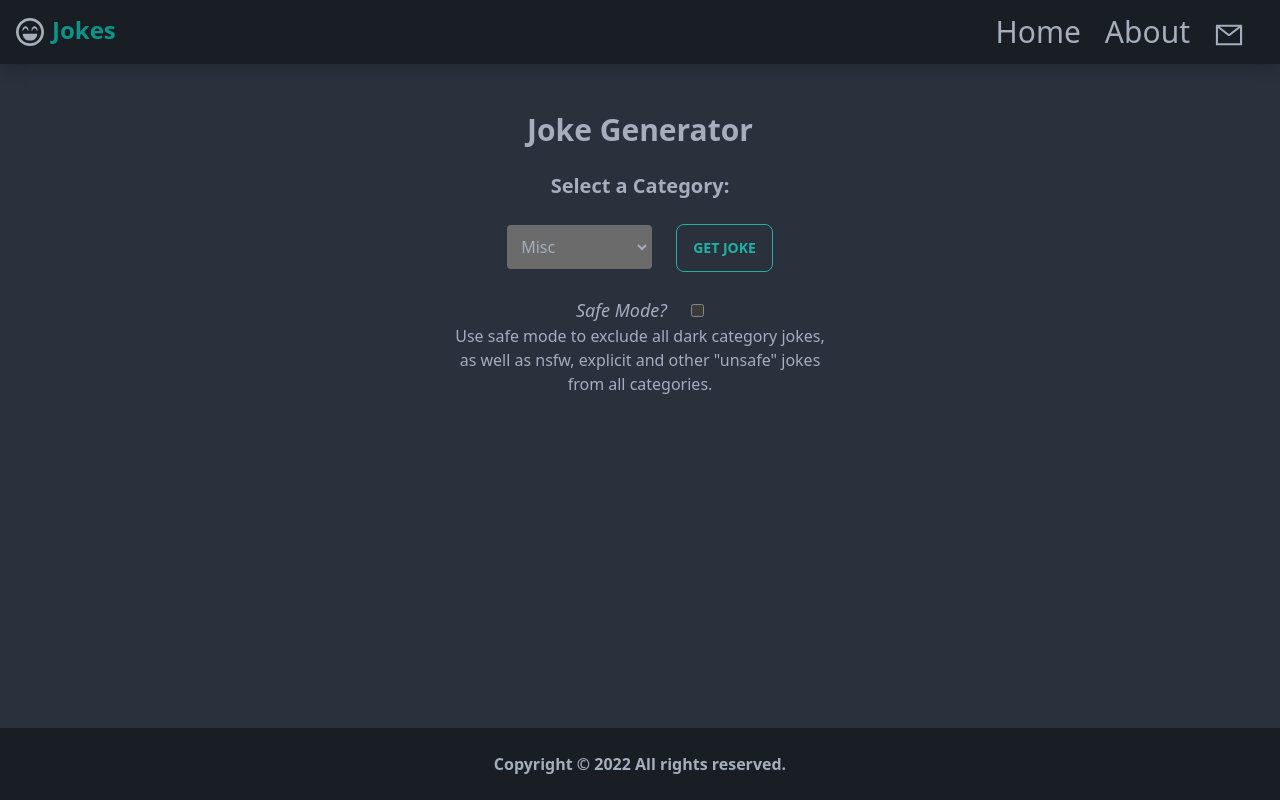
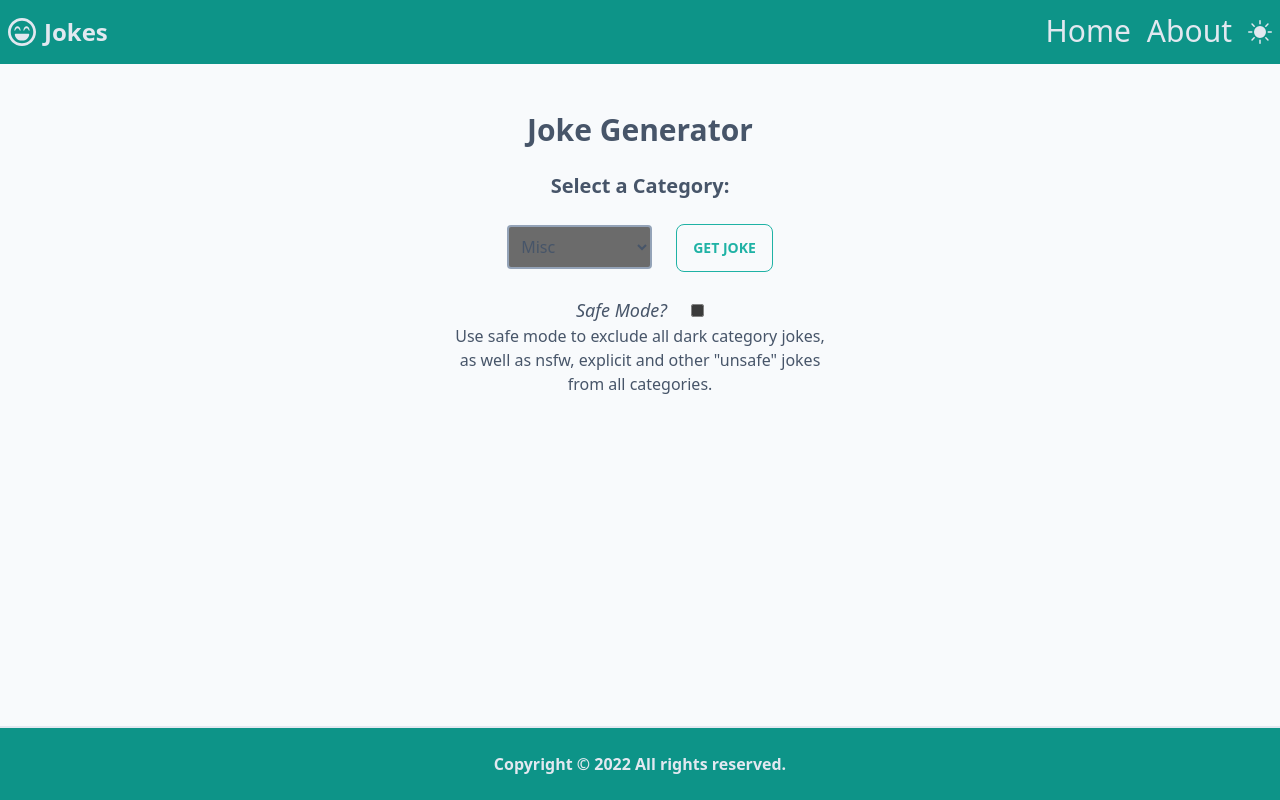
Before and after one commit to patricia-hurst/githubfinder-course-project, a React (Create React App) app: page / in a window 1280 px wide. Built offline with nearby package versions, Linux system fonts and the light colour scheme.

Commit message:
Merge branch 'master' of https://github.com/patricia-hurst/githubfinder-course-project

```diff
--- a/src/App.js
+++ b/src/App.js
@@ -3,6 +3,7 @@ import { JokeProvider } from './context/JokeContext';
 
 import Navbar from './components/layout/Navbar';
 import Footer from './components/layout/Footer';
+import Background from './components/ui/Background';
 
 import Home from './pages/Home';
 import About from './pages/About';
@@ -12,7 +13,7 @@ const App = () => {
   return (
     <JokeProvider>
       <Router>
-        <div className="flex flex-col h-screen">
+        <Background>
           <Navbar />
           {/* use flex-grow: 1 (grow) to let main content fill screen and push footer to bottom for fake sticky-effect */}
           <main className="container mx-auto px-2 pb-12 grow">
@@ -24,7 +25,7 @@ const App = () => {
             </Routes>
           </main>
           <Footer />
-        </div>
+        </Background>
       </Router>
     </JokeProvider>
   );
--- a/src/components/jokes/JokesSelect.js
+++ b/src/components/jokes/JokesSelect.js
@@ -17,7 +17,11 @@ const JokesSelect = () => {
 
     dispatch({ type: 'SET_LOADING' });
 
-    const jokes = await fetchJokes(formData.safemodeChecked ? `${formData.selected}?safe-mode` : formData.selected);
+    const jokes = await fetchJokes(
+      formData.safemodeChecked
+        ? `${formData.selected}?safe-mode`
+        : formData.selected
+    );
 
     dispatch({ type: 'GET_JOKES', payload: jokes });
   };
@@ -28,9 +32,11 @@ const JokesSelect = () => {
     setFormData(prevFormData => ({
       ...prevFormData,
       selected: selection,
-    }))
+    }));
 
-    setBtnDisabled(formData.safemodeChecked && selection === "Dark" ? true : false);
+    setBtnDisabled(
+      formData.safemodeChecked && selection === 'Dark' ? true : false
+    );
   };
 
   const handleCheckbox = e => {
@@ -39,18 +45,19 @@ const JokesSelect = () => {
     setFormData(prevFormData => ({
       ...prevFormData,
       safemodeChecked: isOn,
-    }))
+    }));
 
-    setBtnDisabled(isOn && formData.selected === "Dark" ? true : false);
-  }
+    setBtnDisabled(isOn && formData.selected === 'Dark' ? true : false);
+  };
 
   return (
     <Wrapper>
-      <h1 className="text-3xl font-bold mb-6">Joke Generator</h1>
+      <div className="text-slate-600 dark:text-neutral-content">
+        <h1 className="text-center text-3xl font-bold mb-6">Joke Generator</h1>
         <form onSubmit={handleSubmit} className="text-center">
           <label
             htmlFor="selected"
-          className="block text-center text-neutral-content text-xl font-bold mb-6"
+            className="block text-center text-xl font-bold mb-6"
           >
             Select a Category:
           </label>
@@ -60,7 +67,7 @@ const JokesSelect = () => {
               id="selected"
               onChange={handleChange}
               value={formData.selected}
-            className="px-2 py-2 border-solid border-2 border-transparent rounded focus:text-gray-700 focus:border-teal-500 focus:outline-none hover:border-teal-500 mr-6"
+              className="px-2 py-2 border-2 border-slate-400 rounded focus:text-gray-700 focus:border-teal-500 focus:outline-none hover:border-teal-500 mr-6"
             >
               <option value="Dark">Dark</option>
               <option value="Spooky">Spooky</option>
@@ -96,6 +103,7 @@ const JokesSelect = () => {
             </p>
           </div>
         </form>
+      </div>
     </Wrapper>
   );
 };
--- a/src/components/layout/Footer.js
+++ b/src/components/layout/Footer.js
@@ -2,7 +2,7 @@ const Footer = () => {
   const footerYear = new Date().getFullYear();
 
   return (
-    <footer className="text-center bg-neutral py-6">
+    <footer className="text-center border-t-2 border-slate-200 bg-teal-600 text-slate-200 dark:border-transparent dark:bg-neutral dark:text-neutral-content py-6">
       <p className="font-bold">
         Copyright &copy; {footerYear} All rights reserved.
       </p>
--- a/src/components/layout/Navbar.js
+++ b/src/components/layout/Navbar.js
@@ -1,46 +1,39 @@
 import { FaRegLaughBeam } from 'react-icons/fa';
-import { AiOutlineMail } from 'react-icons/ai';
-
+import Toggle from '../../context/theme/themeToggle';
 import { Link } from 'react-router-dom';
 import { PropTypes } from 'prop-types';
+
+// NOTE: html layout needs to be updated in the master branch even if decide not to do darkmode (just delete the toggle component)
 
 const Navbar = props => {
   return (
     <header>
-      <nav className="navbar mb-12 shadow-lg bg-neutral text-neutral-content">
+      <nav className="navbar mb-12 bg-teal-600 text-slate-200 dark:bg-neutral">
         <div className="container mx-auto">
-          <div className="flex px-2">
+          <div className="flex items-center justify-between w-full">
+            <div className="nav-left">
               <FaRegLaughBeam className="inline pr-2 text-4xl" />
               <Link
                 to="/"
-              className="text-2xl font-bold align-middle text-teal-600"
+                className="text-2xl font-bold align-middle dark:text-teal-600"
               >
                 {props.title}
               </Link>
             </div>
-          <div className="flex-1 px-2 mx-2">
-            <div className="flex content-center justify-end">
+            <div className="nav-right flex gap-4 items-center">
               <Link
                 to="/"
-                className="px-3 text-3xl transition ease hover:text-teal-600 duration-300"
+                className="text-3xl transition-border-b duration-300 border-b-2 border-transparent hover:border-slate-200 dark:hover:border-teal-600"
               >
                 Home
               </Link>
               <Link
                 to="/about"
-                className="px-3 text-3xl transition ease hover:text-teal-600 duration-300"
+                className="text-3xl transition-border-b duration-300 border-b-2 border-transparent hover:border-slate-200 dark:hover:border-teal-600"
               >
                 About
               </Link>
-              <a
-                href="http://www.yahoo.com"
-                target="_blank"
-                rel="noopener noreferrer"
-                // pt-1.5 class fixes alignment with other navbar links
-                className="px-3 text-3xl transition ease hover:text-teal-600 duration-300 pt-1.5"
-              >
-                <AiOutlineMail />
-              </a>
+              <Toggle />
             </div>
           </div>
         </div>
--- /dev/null
+++ b/src/components/ui/Background.js
@@ -0,0 +1,9 @@
+const Background = props => {
+  return (
+    <div className="flex flex-col h-screen bg-slate-50 dark:bg-slate-800">
+      {props.children}
+    </div>
+  );
+};
+
+export default Background;
--- /dev/null
+++ b/src/context/theme/ThemeContext.js
@@ -0,0 +1,61 @@
+import { createContext, useState, useEffect } from 'react';
+
+// context used to allow a toggle between light and dark mode - NOTE that this is setup for use with Tailwind, which has a built in dark mode variant
+
+const getInitialTheme = () => {
+  // check local storage to see if a theme is stored in "color-theme" and if so, set it to that
+  // check PC user preference to see if "dark" is set as default system appearance, if so set to darkmode
+  // set light mode as default
+  if (typeof window !== 'undefined' && window.localStorage) {
+    const storedPrefs = window.localStorage.getItem('color-theme');
+
+    if (typeof storedPrefs === 'string') {
+      return storedPrefs;
+    }
+
+    const userMedia = window.matchMedia('(prefers-color-scheme: dark)');
+
+    if (userMedia.matches) {
+      return 'dark';
+    }
+  }
+
+  return 'light';
+};
+
+export const ThemeContext = createContext();
+
+export const ThemeProvider = props => {
+  const [theme, setTheme] = useState(getInitialTheme);
+
+  const rawSetTheme = rawTheme => {
+    // get root element of our React app
+    const root = window.document.documentElement;
+    // setup a boolean to allow checking if the theme (rawTheme) is dark or light
+    const isDark = rawTheme === 'dark';
+
+    // using the isDark boolean, we can now remove the current theme
+    root.classList.remove(isDark ? 'light' : 'dark');
+    // then add the new one
+    root.classList.add(rawTheme);
+
+    // store the user's theme value in local storage so it's saved for future user visits
+    localStorage.setItem('color-theme', rawTheme);
+  };
+
+  // check if an initial theme value was passed to the component; if so, pass directly to the rawSetTheme function
+  if (props.initialTheme) {
+    rawSetTheme(props.initialTheme);
+  }
+
+  // useEffect calls rawSetTheme() function whenever the theme variable is changed
+  useEffect(() => {
+    rawSetTheme(theme);
+  }, [theme]);
+
+  return (
+    <ThemeContext.Provider value={{ theme, setTheme }}>
+      {props.children}
+    </ThemeContext.Provider>
+  );
+};
--- /dev/null
+++ b/src/context/theme/themeToggle.js
@@ -0,0 +1,25 @@
+import { useContext } from 'react';
+import { ThemeContext } from './ThemeContext';
+import { BsSunFill, BsFillMoonFill } from 'react-icons/bs';
+
+const Toggle = () => {
+  const { theme, setTheme } = useContext(ThemeContext);
+
+  return (
+    <>
+      {theme === 'dark' ? (
+        <BsFillMoonFill
+          onClick={() => setTheme(theme === 'dark' ? 'light' : 'dark')}
+          className="dark:text-slate-200 text-2xl cursor-pointer"
+        />
+      ) : (
+        <BsSunFill
+          onClick={() => setTheme(theme === 'dark' ? 'light' : 'dark')}
+          className="text-slate-200 text-2xl cursor-pointer"
+        />
+      )}
+    </>
+  );
+};
+
+export default Toggle;
--- a/src/index.js
+++ b/src/index.js
@@ -1,8 +1,15 @@
-import * as ReactDOMClient from "react-dom/client";
-import "./index.css";
-import App from "./App";
+import * as ReactDOMClient from 'react-dom/client';
+import './index.css';
+import App from './App';
 
-const container = document.getElementById("root");
+// TEST
+import { ThemeProvider } from './context/theme/ThemeContext';
+
+const container = document.getElementById('root');
 const root = ReactDOMClient.createRoot(container);
 
-root.render(<App tab="home"/>);
+root.render(
+  <ThemeProvider>
+    <App tab="home" />
+  </ThemeProvider>
+);
--- a/src/pages/Home.js
+++ b/src/pages/Home.js
@@ -2,8 +2,6 @@ import { Fragment } from 'react';
 
 import JokesResults from '../components/jokes/JokesResults';
 import JokesSelect from '../components/jokes/JokesSelect';
-
-// TODO: additional elements / styling?
 
 const Home = () => {
   return (
--- a/tailwind.config.js
+++ b/tailwind.config.js
@@ -1,9 +1,10 @@
+// darkmode: "class" added for darkmode testing
+
 module.exports = {
-  content: [
-    "./src/**/*.{js,jsx,ts,tsx}",
-  ],
+  content: ['./src/**/*.{js,jsx,ts,tsx}'],
+  darkMode: 'class',
   theme: {
     extend: {},
   },
-  plugins: [require("daisyui")],
-}
+  plugins: [require('daisyui')],
+};
```
Also changed, not shown: 1 other file (tests, documents, lock files or other folders). Lines whose indentation alone changed are shown as unchanged.
